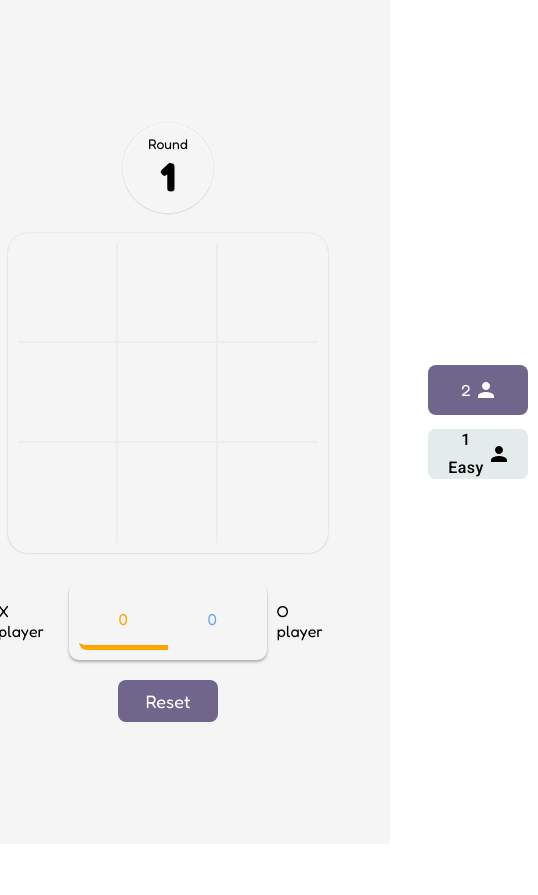
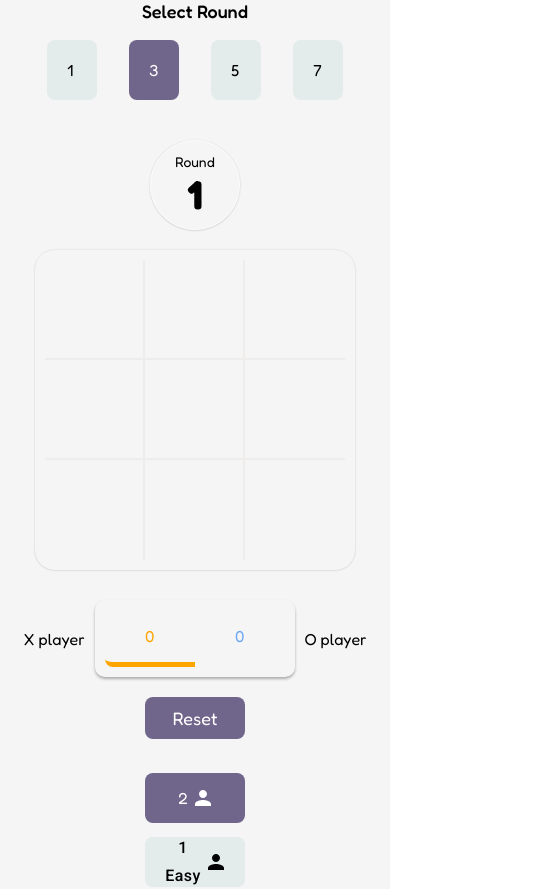
Before and after one commit to fefiy/tic-tac-toe-with-reactjs, a React (Create React App) app: page / in a window 390 px wide. Shown: the whole page, 538 px wide, since content can reach past the window. Before the commit the page ends 844 px from the top, so only its background shows below. Built offline with nearby package versions, Linux system fonts and the light colour scheme.

Commit message:
add media style

```diff
--- a/package.json
+++ b/package.json
@@ -41,5 +41,8 @@
       "last 1 firefox version",
       "last 1 safari version"
     ]
+  },
+  "devDependencies": {
+    "gh-pages": "^6.0.0"
   }
 }
--- a/src/components/board/Board.js
+++ b/src/components/board/Board.js
@@ -220,8 +220,9 @@ const Board = () => {
   };
   return (
     <div className="container">
+      <div className="turn-noti-cont">
+      <h4>select round</h4>
       <div className="turn-selection">
-        <h4>select round</h4>
         <div
           className={turns === 1 && "active-turn"}
           onClick={() => setTurns(1)}>
@@ -242,6 +243,7 @@ const Board = () => {
           onClick={() => setTurns(7)}>
           7
         </div>
+      </div>
       </div>
       <div className="board-cont">
         <div className="turn-notification">
--- a/src/components/board/board.scss
+++ b/src/components/board/board.scss
@@ -6,11 +6,33 @@
     justify-content: space-between;
     gap: 5rem ;
     font-family: "Fredoka", sans-serif;
+
+    @media (max-width:600px) {
+      flex-direction: column;
+      gap: 2rem;
+    }
+    .turn-noti-cont{
+      display: flex;
+      flex-direction: column;
+      align-items: center;
+     justify-content: center;
+     gap: 10px;
+     h4{
+      font-size: 18px;
+      font-weight: 500;
+      text-transform: capitalize;
+    }
+
     .turn-selection{
         display: flex;
         align-items: center;
         justify-content: center;
         flex-direction: column;
+
+        @media (max-width:600px) {
+          flex-direction: row;
+          gap: 1rem;
+        }
         div{
           width: 50px;
           padding: 20px;
@@ -23,12 +45,9 @@
            background-color:#70658A;
            color: white;
         }
-        h4{
-          font-size: 18px;
-          font-weight: 500;
-          text-transform: capitalize;
-        }
+
       }
+    }
 
       .player-selection{
         display:flex;
```
Also changed, not shown: 1 other file (tests, documents, lock files or other folders).
